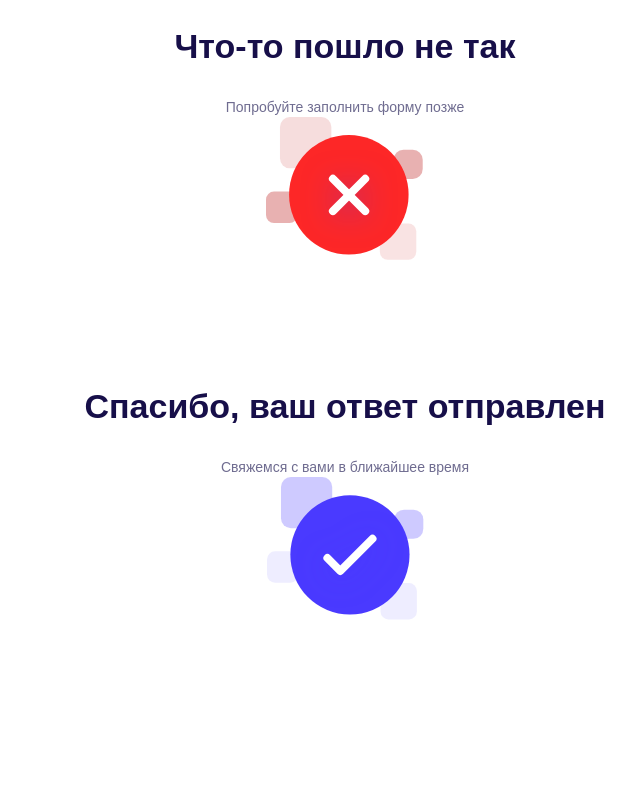
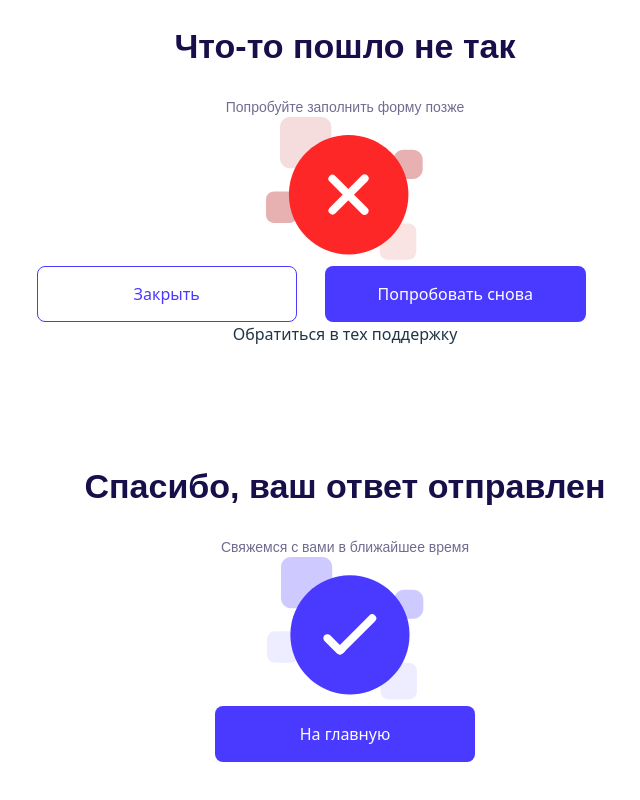
Before and after one commit to tokmashik/feedback-form-for-the-dream-team, a Vue app: page / in a window 1280 px wide. Shown: the part 616-1416 px from the top of the page, without its empty margins (295-935 px from the left). Before the commit the page ends 1318 px from the top, so only its background shows below. Built offline with nearby package versions, Linux system fonts and the light colour scheme; a web font is replaced by a local one.

Commit message:
fix: fix error and success screens

```diff
--- a/src/components/ErrorScreen.vue
+++ b/src/components/ErrorScreen.vue
@@ -11,11 +11,17 @@
         color="white"
       />
     </div>
+    <div style="gap: 28px; display: flex">
+      <BaseButton type="secondary" @click="resetForm">Закрыть</BaseButton>
+      <BaseButton type="primary" @click="submitForm">Попробовать снова</BaseButton>
+    </div>
+    Обратиться в тех поддержку
   </form>
 </template>
 
 <script setup>
   import BasicIcon from './basic/BasicIcon.vue';
+  import BaseButton from './basic/Button.vue';
 
   const submitForm = () => {
     console.log('Форма отправлена');
--- a/src/components/SuccessScreen.vue
+++ b/src/components/SuccessScreen.vue
@@ -6,11 +6,13 @@
 
       <BasicIcon name="success" width="157" height="143" color="#fff" />
     </div>
+    <BaseButton type="primary" @click="submitForm">На главную</BaseButton>
   </form>
 </template>
 
 <script setup>
   import BasicIcon from './basic/BasicIcon.vue';
+  import BaseButton from './basic/Button.vue';
 
   const submitForm = () => {
     console.log('Форма отправлена');
```
Also changed, not shown: src/assets/svg/error.svg, src/assets/svg/success.svg.
